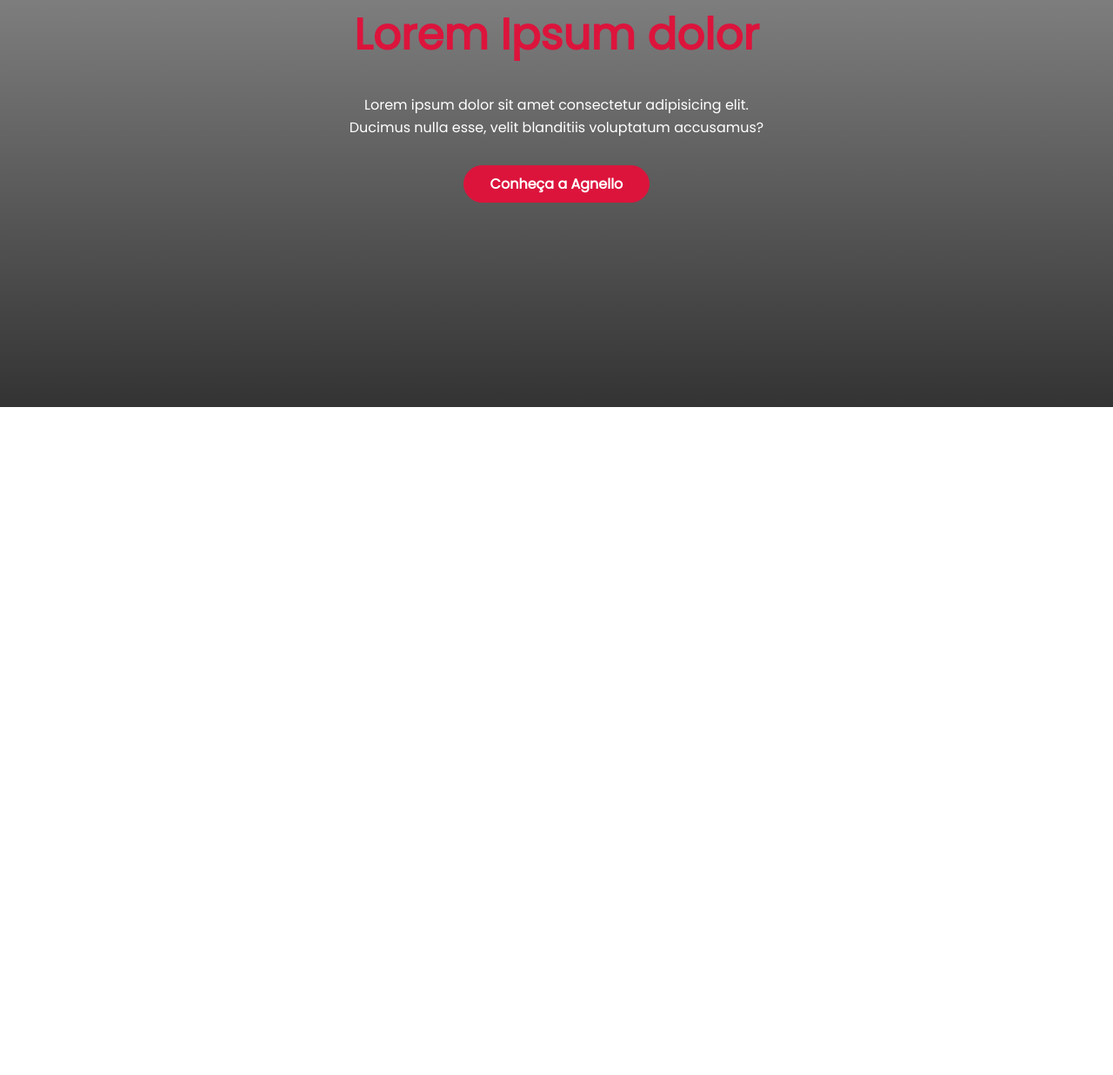
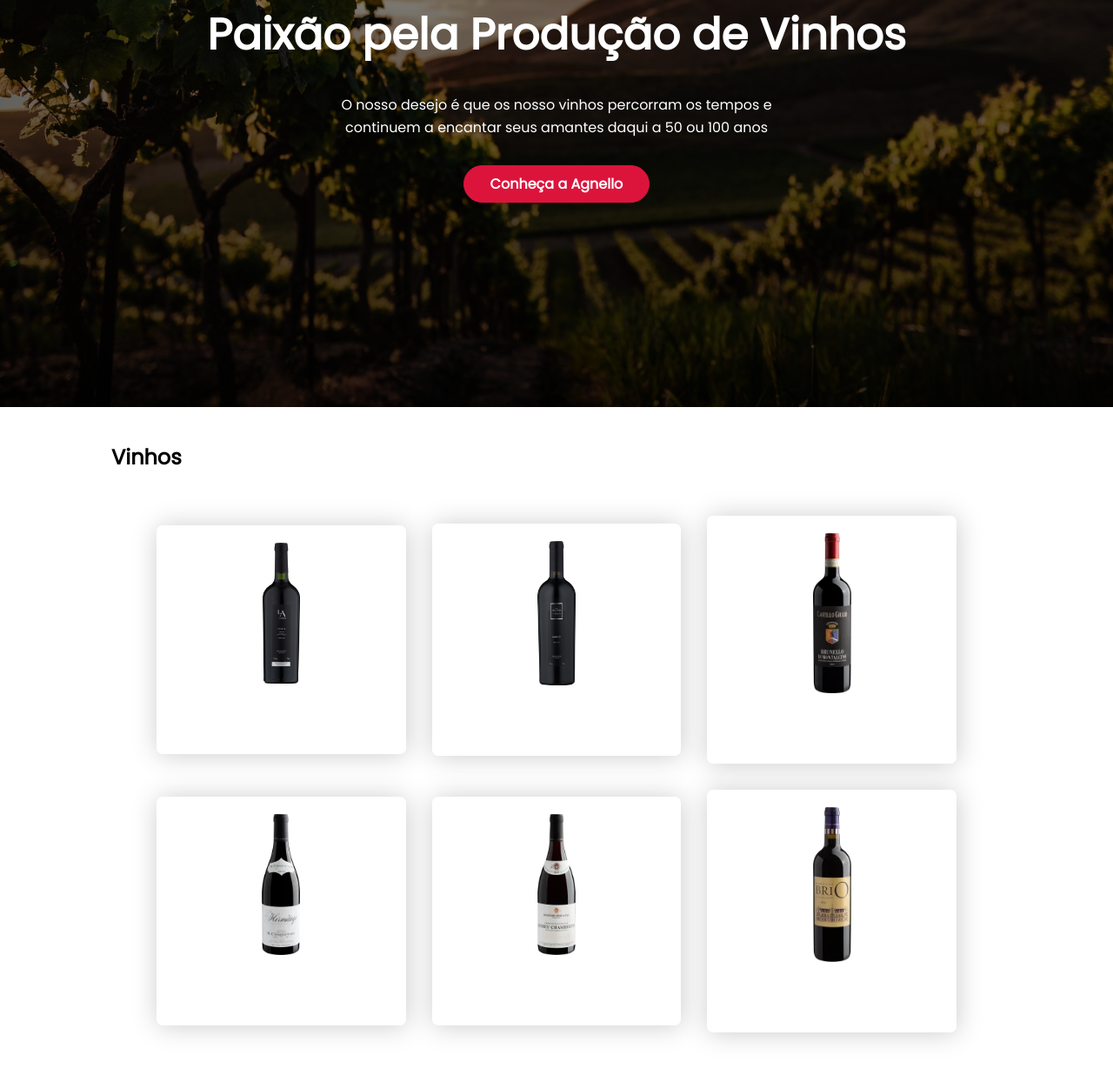
Before and after one commit to lucasdias0812/projetoIsrael, a plain HTML site: page index.html in a window 1280 px wide. Shown: the part 332-1568 px from the top of the page at 87% size. Before the commit the page ends 800 px from the top, so only its background shows below. Drawn offline with Linux system fonts and the light colour scheme.

Commit message:
Add files via upload

```diff
--- a/css/styles.css
+++ b/css/styles.css
@@ -2,7 +2,7 @@
     --color-light: #ffffff;
     --color-dark: #000000;
     --color-pink:  #dc143c;
-    --transition: .5;
+    --transition: .5s;
     --font-body: "Poppins", sans-serif;
 }
 
@@ -11,6 +11,10 @@
     /* padding: 0; */
     box-sizing: border-box;
     font-family: var(--font-body);
+}
+
+html {
+    scroll-behavior: smooth;
 }
 
 ul, ol {
@@ -37,7 +41,7 @@ a:hover {
     padding: 20px; */
     /* box-sizing: border-box; */
     background-image: linear-gradient(to top, rgba(0, 0, 0, .8), rgba(0, 0, 0, .3)),
-    url(../images-vinicola/images-vinicola/vinicolas/olive-grove-977731_1920.jpg);
+    url(../images-vinicola/images-vinicola/vinicolas/pexels-tim-mossholder-2331884.jpg);
     background-repeat: no-repeat;
     background-size: cover;
     background-position: 50%;
@@ -77,7 +81,6 @@ a:hover {
 
     & h2 {
         font-size: clamp(24px, 4vw, 50px);
-        color:var(--color-pink);
     }
 
     & p {
@@ -102,3 +105,50 @@ a:hover {
     }
 }
 /*************** fim hero ***************/
+
+/*************** wines ***************/
+
+.wines{
+    width: 80%;
+    min-height: 100vh;
+    margin: 40px auto;
+}
+
+.wines h2 {
+    margin: 30px 0 50px;
+}
+
+.wine-list {
+    width: 100%;
+    display: flex;
+    flex-wrap: wrap;
+    gap: 30px;
+    align-items: center;
+    justify-content: center;
+}
+
+.wines-item {
+
+    width: 28%;
+    display: flex;
+    flex-direction: column;
+    align-items: center;
+    justify-content: center;
+    text-align: center;
+    gap: 10px;
+    padding: 20px;
+    box-shadow: 1px 1px 30px #ccc;
+    transition: scale .7s;
+    border-radius: 7px;
+}
+
+.wines-item:hover {
+    scale: 1.1;
+}
+
+.wines-item img {
+
+    width: 30%;
+}
+
+/*************** fim wines ***************/
--- a/index.html
+++ b/index.html
@@ -20,7 +20,7 @@
            <!-- nav>ul>li*4>a{Link$} -->
            <nav>
              <ul>
-                <li><a href="">Link1</a></li>
+                <li><a href="#wines">Vinhos</a></li>
                 <li><a href="">Link2</a></li>
                 <li><a href="">Link3</a></li>
                 <li><a href="">Link4</a></li>
@@ -29,11 +29,79 @@
         </header>
 
         <section class="hero">
-            <h2>Lorem Ipsum dolor</h2>
-            <p>Lorem ipsum dolor sit amet consectetur adipisicing elit. Ducimus nulla esse, velit blanditiis voluptatum accusamus?</p>
+            <h2>Paixão pela Produção de Vinhos</h2>
+            <p>O nosso desejo é que os nosso vinhos percorram os tempos e continuem a encantar seus amantes daqui a 50 ou 100 anos</p>
             <a href="" class="btn">Conheça a Agnello</a>
         </section>
 
+        <!-- Cards -->
+
+        <section class="wines" id="wines">
+             <h2>Vinhos</h2>
+             <div class="wine-list">
+
+                <!--1o.vinho-->
+                <div class="wines-item">
+                    <a href="">
+                        <img src="./images-vinicola/images-vinicola/garrafas/vinho01.png" alt="Vinho Chadonnay 01" >
+                        <h3>Chardonnay</h3>
+                        <p>R$240.00</p>
+                    </a>
+                </div>
+                <!-- fim 1o.vinho-->
+
+                <!--2o.vinho-->
+                <div class="wines-item">
+                    <a href="">
+                    <img src="./images-vinicola/images-vinicola/garrafas/vinho02.png" alt="Vinho Chadonnay 02" >
+                    <h3>Chardonnay 02</h3>
+                    <p>R$240.00</p>
+                </a>
+                </div>
+                <!-- fim 2o.vinho-->
+
+                <!--3o.vinho-->
+                <div class="wines-item">
+                    <a href="">
+                    <img src="./images-vinicola/images-vinicola/garrafas/vinho03.png" alt="Vinho Chadonnay 03" >
+                    <h3>Chardonnay 03</h3>
+                    <p>R$240.00</p>
+                </a>
+                </div>
+                <!-- fim 3o.vinho-->
+
+                <!--4o.vinho-->
+                <div class="wines-item">
+                    <a href="">
+                    <img src="./images-vinicola/images-vinicola/garrafas/vinho04.png" alt="Vinho Chadonnay 04" >
+                    <h3>Chardonnay 04</h3>
+                    <p>R$240.00</p>
+                </a>
+                </div>
+                <!-- fim 4o.vinho-->
+
+                <!--5o.vinho-->
+                <div class="wines-item">
+                    <a href="">
+                    <img src="./images-vinicola/images-vinicola/garrafas/vinho05.png" alt="Vinho Chadonnay 05" >
+                    <h3>Chardonnay 05</h3>
+                    <p>R$240.00</p>
+                </a>
+                </div>
+                <!-- fim 5o.vinho-->
+
+                <!--6o.vinho-->
+                <div class="wines-item">
+                    <a href="">
+                    <img src="./images-vinicola/images-vinicola/garrafas/vinho06.png" alt="Vinho Chadonnay 06" >
+                    <h3>Chardonnay 06</h3>
+                    <p>R$240.00</p>
+                </a>
+                </div>
+                <!-- fim 6o.vinho-->
+
+             </div>
+        </section>
     </div>
 </body>
 </html>
```
